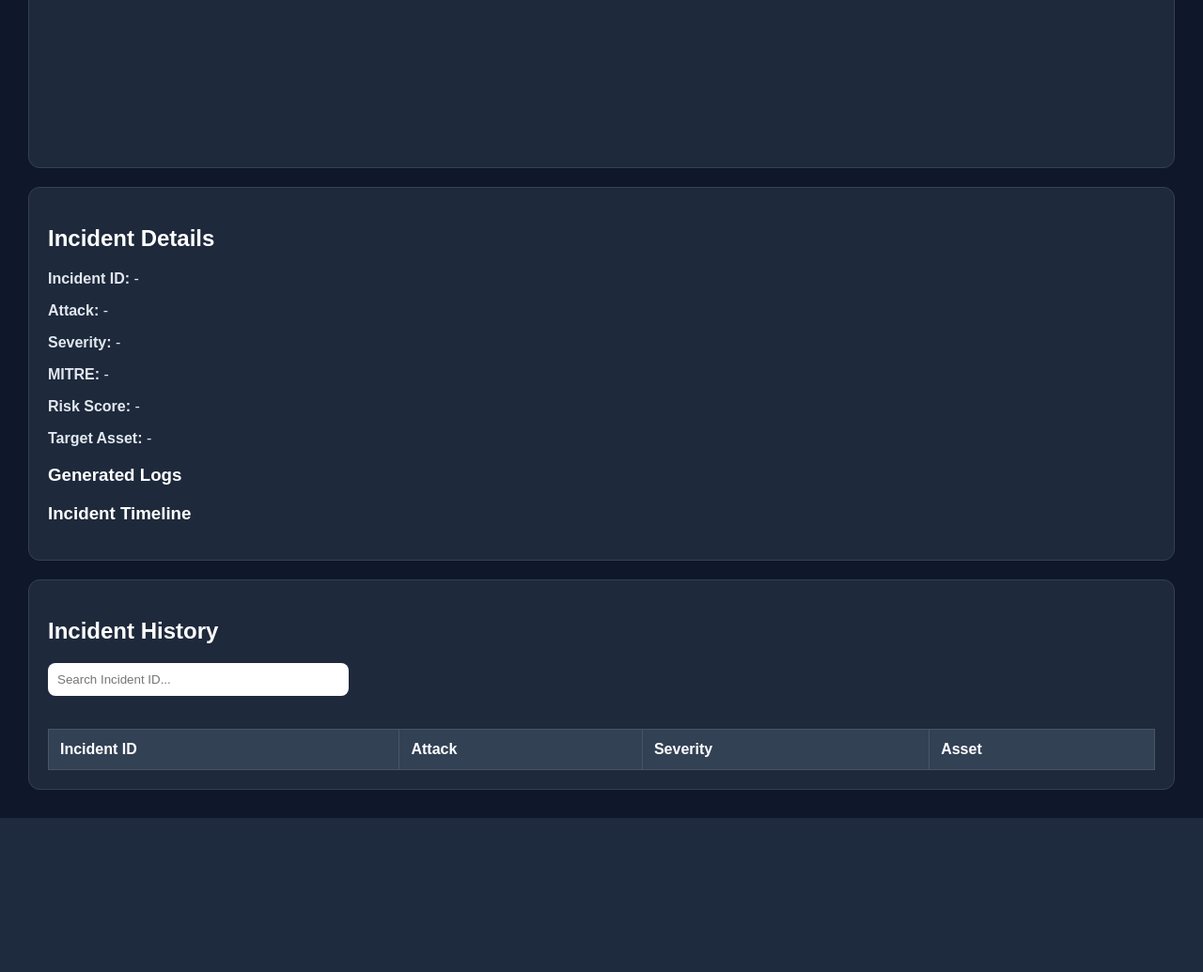
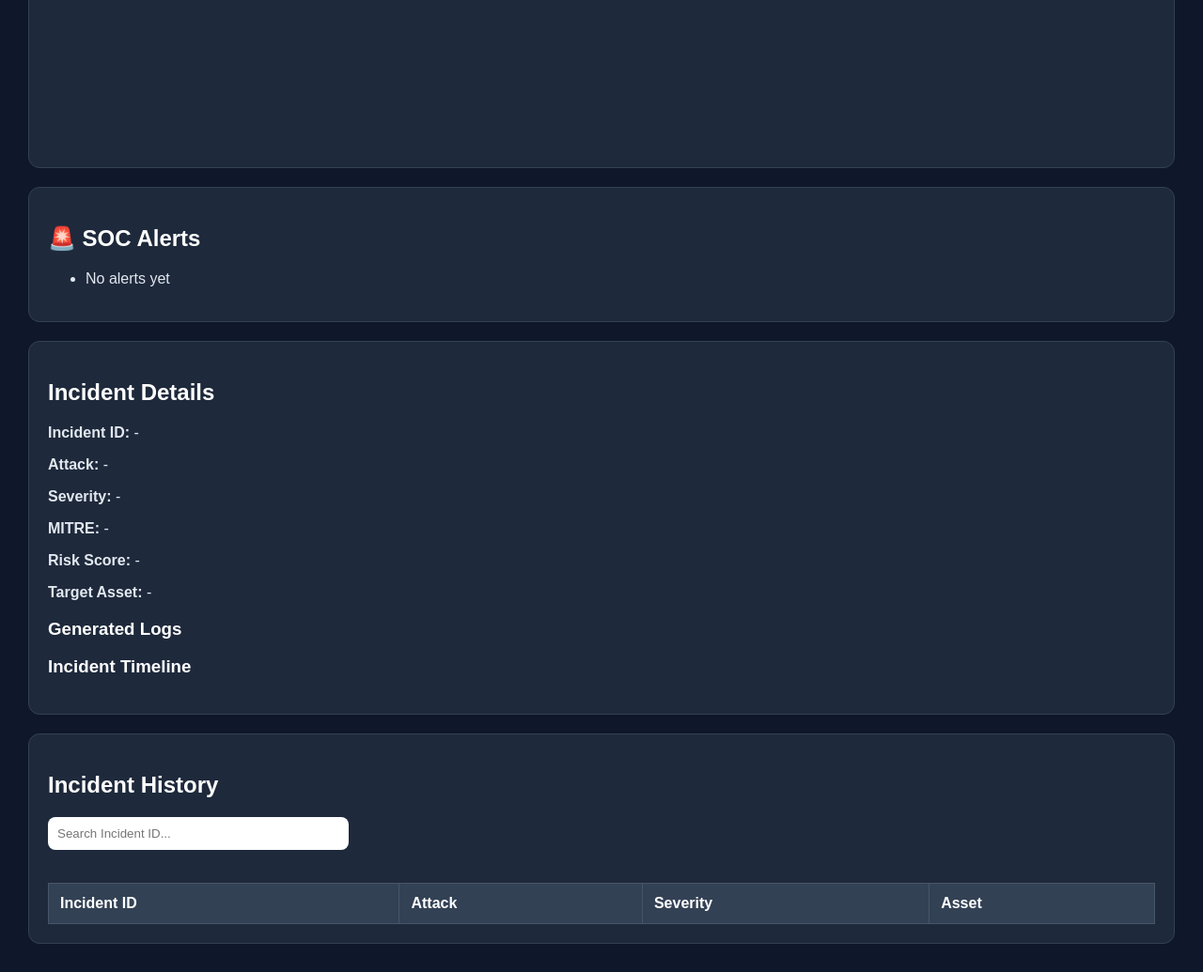
Before and after one commit to AsimSiddiqui1/SentinelX, a Python web app: template backend/templates/index.html in a window 1280 px wide. Shown: the part 736-1771 px from the top of the page at 94% size. Before the commit the page ends 1607 px from the top, so only its background shows below. Run offline with Jinja, Linux system fonts and the light colour scheme; the template is opened without the code that fills it, so the values that code supplies are empty.

Commit message:
Update index.html

```diff
--- a/backend/templates/index.html
+++ b/backend/templates/index.html
@@ -198,6 +198,17 @@ th, td {
     </div>
 
 </div>
+
+    <div class="card">
+
+    <h2>🚨 SOC Alerts</h2>
+
+    <ul id="alerts-list">
+        <li>No alerts yet</li>
+    </ul>
+
+</div>
+
     <div class="card">
 
         <h2>Incident Details</h2>
@@ -331,6 +342,7 @@ async function loadHistory() {
         await response.json();
 
     let html = "";
+    let alertsHTML = "";
 
     let critical = 0;
     let high = 0;
@@ -343,6 +355,16 @@ async function loadHistory() {
         if(item.severity === "High") high++;
         if(item.severity === "Medium") medium++;
         if(item.severity === "Low") low++;
+        let icon = "🟢";
+        if(item.severity === "Critical") icon = "🔴";
+        else if(item.severity === "High") icon = "🟠";
+        else if(item.severity === "Medium") icon = "🟡";
+
+        alertsHTML += `
+        <li>
+        ${icon} ${item.attack} detected on ${item.asset}
+        </li>
+        `;
 
         html += `
         <tr>
@@ -355,6 +377,8 @@ async function loadHistory() {
     });
 
     document.getElementById("history-table").innerHTML = html;
+    document.getElementById("alerts-list").innerHTML =
+    alertsHTML || "<li>No alerts yet</li>";
 
     document.getElementById("total-incidents").textContent = data.length;
     document.getElementById("critical-count").textContent = critical;
```
